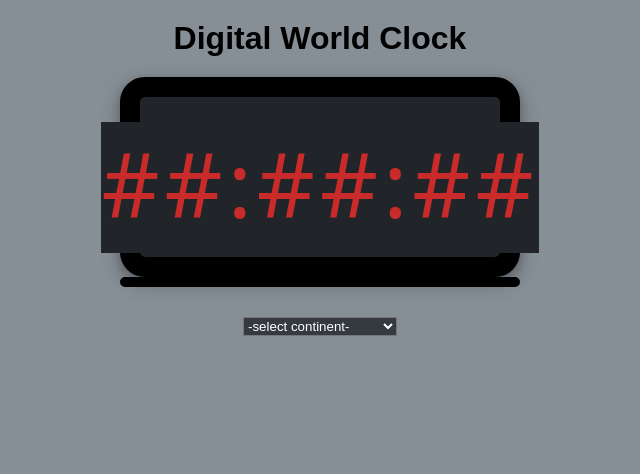
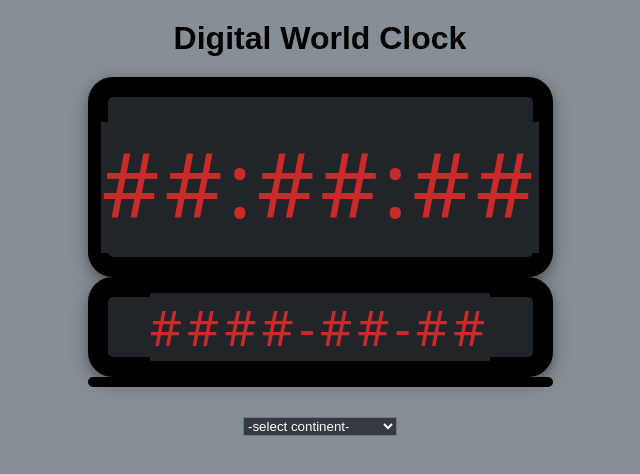
Before and after one commit to Zerkia/jonasclockopgave, a website built with Parcel: page index.html in a window 1280 px wide. Shown: the whole page, without its empty margins (320-960 px from the left). Built offline with nearby package versions, Linux system fonts and the light colour scheme.

Commit message:
initial commit

```diff
--- a/css/styles.css
+++ b/css/styles.css
@@ -22,8 +22,22 @@
   justify-content: center;
   align-content: center;
   background-color: #212529;
-  width: 400px;
+  width: 465px;
   height: 200px;
+  border-radius: 25px;
+  border: 20px solid black;
+  box-shadow: 0 4px 8px 0 rgba(0, 0, 0, 0.2), 0 6px 20px 0 rgba(0, 0, 0, 0.25);
+}
+
+/*COMPONENTS*/
+.digital-date {
+  display: grid;
+  grid-template-rows: 2fr 0.5fr;
+  justify-content: center;
+  align-content: center;
+  background-color: #212529;
+  width: 465px;
+  height: 100px;
   border-radius: 25px;
   border: 20px solid black;
   box-shadow: 0 4px 8px 0 rgba(0, 0, 0, 0.2), 0 6px 20px 0 rgba(0, 0, 0, 0.25);
@@ -48,6 +62,15 @@ span {
   justify-self: center;
   margin-top: 20px;
   flex: 1 0;
+  letter-spacing: 5px;
+}
+
+.date {
+  font-size: 50px;
+  align-self: center;
+  justify-self: center;
+  margin-top: 0;
+  flex: 0;
   letter-spacing: 5px;
 }
 
--- a/index.html
+++ b/index.html
@@ -14,6 +14,10 @@
   <div id="digital-clock" class="digital-clock">
     <span id="time" class="time">##:##:##</span>
     <span id="UTC" class="UTC"></span>
+  </div>
+  <div id="digital-date" class="digital-date">
+    <span id="date" class="date">####-##-##</span>
+    <span id="datedate" class="datedate"></span>
   </div>
   <div class="timezone">
     <span id="timezone-continent" class="timezone-continent"></span>
--- a/js/script.js
+++ b/js/script.js
@@ -1,14 +1,35 @@
 const url = "http://worldtimeapi.org/api/timezone/";
 
+// Declare timeloop som let
+let timeloop;
+
+// Vælg specifikke elementer
 const dropdown = document.getElementById("dropdown");
 const time = document.getElementById("time");
+const date = document.getElementById("date");
+
+//Kode der eksekveres når dropdown får givet et valg (Kan ikke vælge samme mulighed 2 gange i træk)
 dropdown.addEventListener("change", () => {
   console.log(dropdown.value);
   worldtimeapiFetch(url + dropdown.value);
+
+  // Timeloop er nu tilgængelig da den er global
+
+  /* Date kunne godt have et loop, men i denne opgave føltes det unødvendigt
+  da den ville skulle køre kode hvert sekund for kun at få resultat en gang
+  hver 24. time.*/
+
+  //Gør teknisk set ikke noget første gang da let timeloop ikke er initialiseret endnu.
   clearInterval(timeloop);
-  const timeloop = setInterval(worldtimeapiFetch, 1000, url + dropdown.value);
+
+
+  /*1000 ms timeout kan give et lille delay når nyt område vælges, 500 ms fikser det men brugere
+  console memory*/
+  timeloop = setInterval(worldtimeapiFetch, 1000, url + dropdown.value);
+
   console.log(time.value);
 });
+
 
 const worldtimeapiFetch = function (url) {
 
@@ -16,7 +37,10 @@ const worldtimeapiFetch = function (url) {
     .then((res) => res.json())
     .then((res) => {
       console.log(res.datetime);
+
+      //substring specificere hvad vi vil have fra den lange json String res giver.
       time.innerHTML = res.datetime.substring(11, 19);
+      date.innerHTML = res.datetime.substring(0, 10);
   });
 };
 
```
